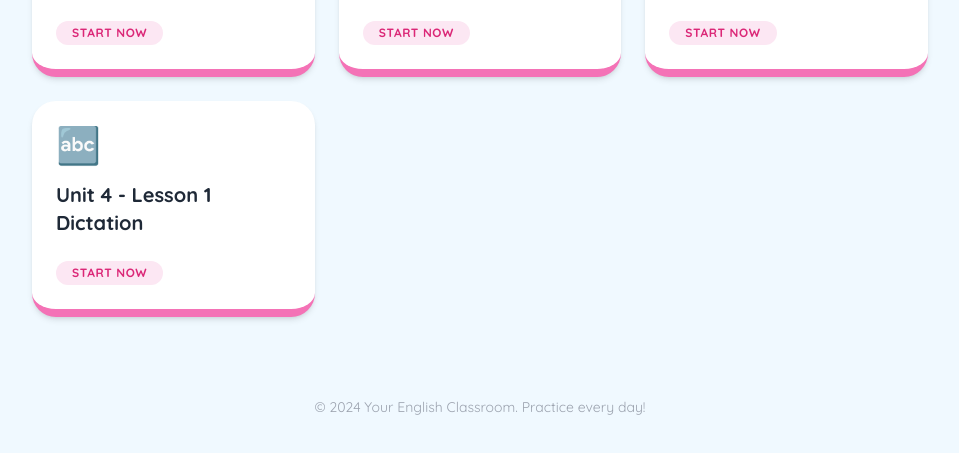
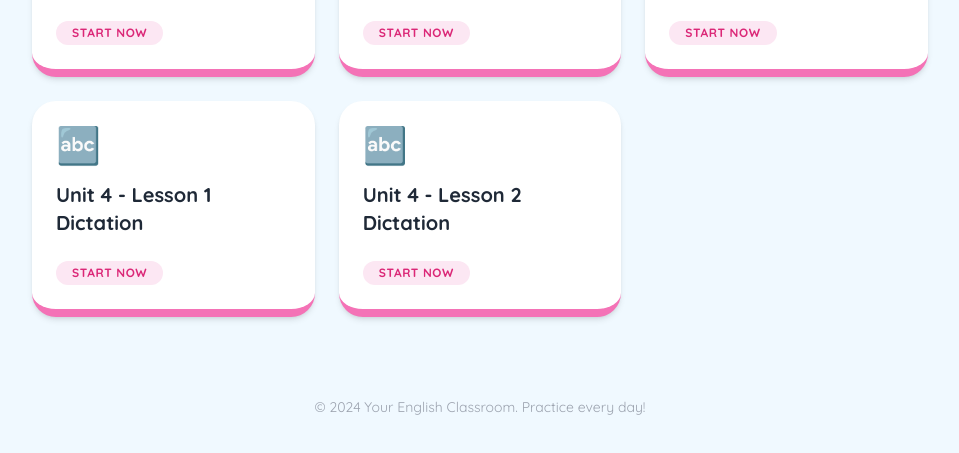
Before and after one commit to hunghtthd-ui/Family-Friends-3, a plain HTML site: page index.html in a window 1280 px wide. Shown: the part 735-1188 px from the top of the page, without its empty margins (160-1119 px from the left). Drawn offline with nearby package versions, Linux system fonts and the light colour scheme.

Commit message:
Update index.html

```diff
--- a/index.html
+++ b/index.html
@@ -82,6 +82,12 @@
                 <h3 class="text-xl font-bold text-gray-800 mb-2">Unit 4 - Lesson 1 Dictation</h3>
                 <div class="mt-4 inline-block bg-pink-100 text-pink-600 px-4 py-1 rounded-full text-xs font-bold uppercase tracking-wider">Start Now</div>
             </a>
+            <!-- Unit 4bd -->
+            <a href="unit-4bd/" class="unit-card bg-white p-6 rounded-3xl shadow-md border-b-8 border-pink-400 block hover:shadow-xl">
+                <div class="text-4xl mb-4">🔤</div>
+                <h3 class="text-xl font-bold text-gray-800 mb-2">Unit 4 - Lesson 2 Dictation</h3>
+                <div class="mt-4 inline-block bg-pink-100 text-pink-600 px-4 py-1 rounded-full text-xs font-bold uppercase tracking-wider">Start Now</div>
+            </a>
 
             <!-- Thêm Unit mới ở đây bằng cách copy block trên -->
         </div>
```
